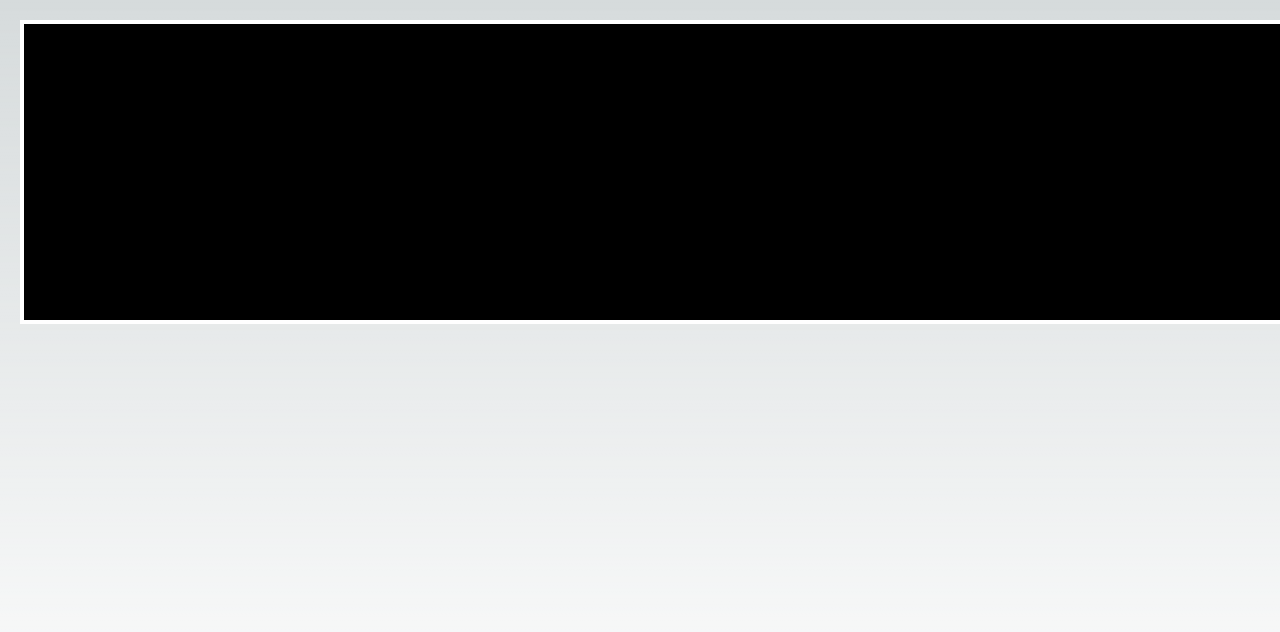
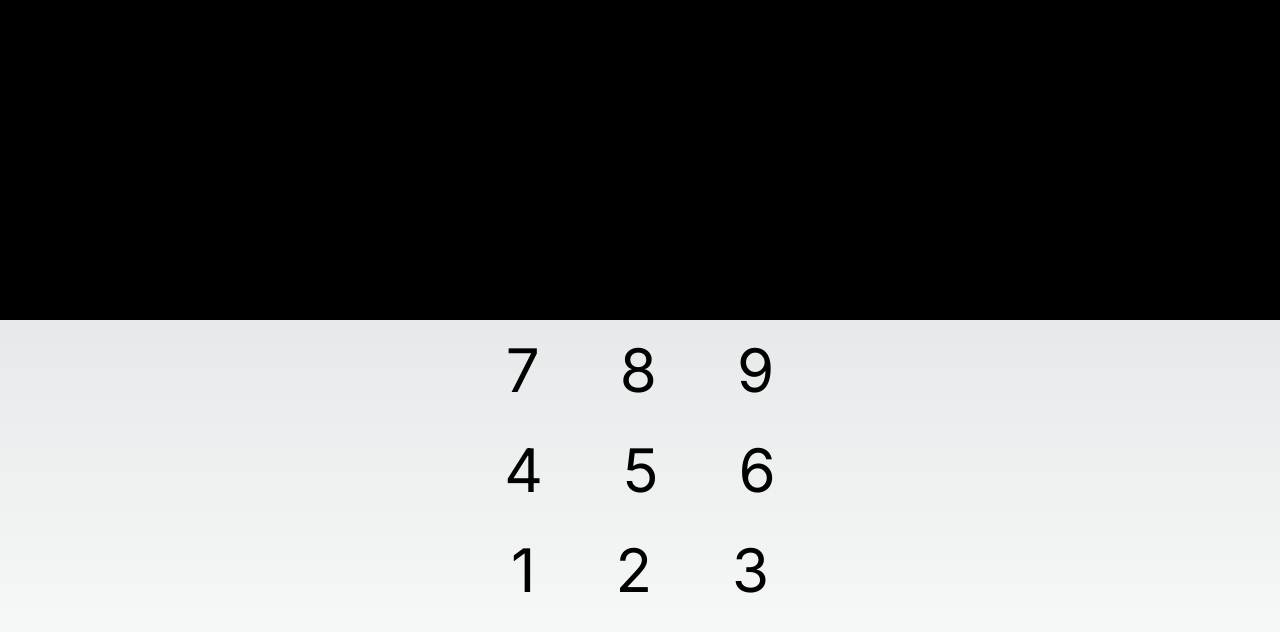
Before and after one commit to KeevenOliveira/calculator, a Next.js app: page / in a window 1280 px wide. Shown: the top 632 px of the page. Built offline with nearby package versions, Linux system fonts and the light colour scheme.

Commit message:
[UPDATE]: Add numbers of calculator

```diff
--- a/src/app/page.tsx
+++ b/src/app/page.tsx
@@ -1,15 +1,19 @@
 "use client";
 import { useState } from "react";
+
+import NumbersContainer from "@/components/NumbersContainer";
 
 export default function Home() {
   const [value, setValue] = useState(0);
 
   return (
-    <main className="w-full h-dvh p-5">
+    <main className="w-full h-dvh">
       <input
-        className="bg-black color-white outline-none -webkit-appearance-none -moz-appearance-textfield w-screen h-2/5 border-4 border-white text-8xl text-end"
+        className="bg-black color-white outline-none -webkit-appearance-none -moz-appearance-textfield w-screen h-2/5 text-8xl text-end"
         type="number"
       />
+
+      <NumbersContainer />
     </main>
   );
 }
--- /dev/null
+++ b/src/components/Number/index.tsx
@@ -0,0 +1,9 @@
+interface NumberProps {
+  children: React.ReactNode;
+}
+
+const Number = ({ children }: NumberProps) => {
+  return <button className="p-5 px-10">{children}</button>;
+};
+
+export default Number;
--- /dev/null
+++ b/src/components/NumbersContainer/index.tsx
@@ -0,0 +1,25 @@
+import Number from "../Number";
+
+const NumbersContainer = () => {
+  return (
+    <div className="text-6xl flex flex-col items-center">
+      <div>
+        <Number>7</Number>
+        <Number>8</Number>
+        <Number>9</Number>
+      </div>
+      <div>
+        <Number>4</Number>
+        <Number>5</Number>
+        <Number>6</Number>
+      </div>
+      <div>
+        <Number>1</Number>
+        <Number>2</Number>
+        <Number>3</Number>
+      </div>
+    </div>
+  );
+};
+
+export default NumbersContainer;
```
